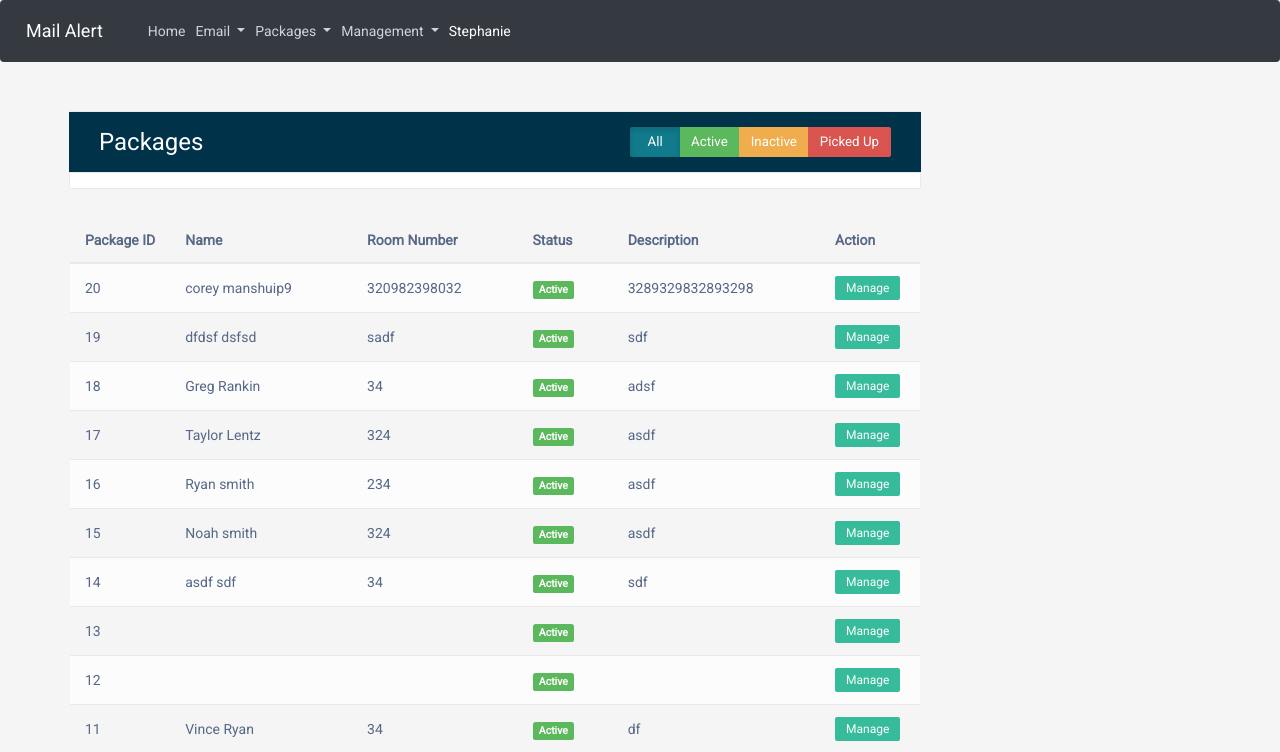
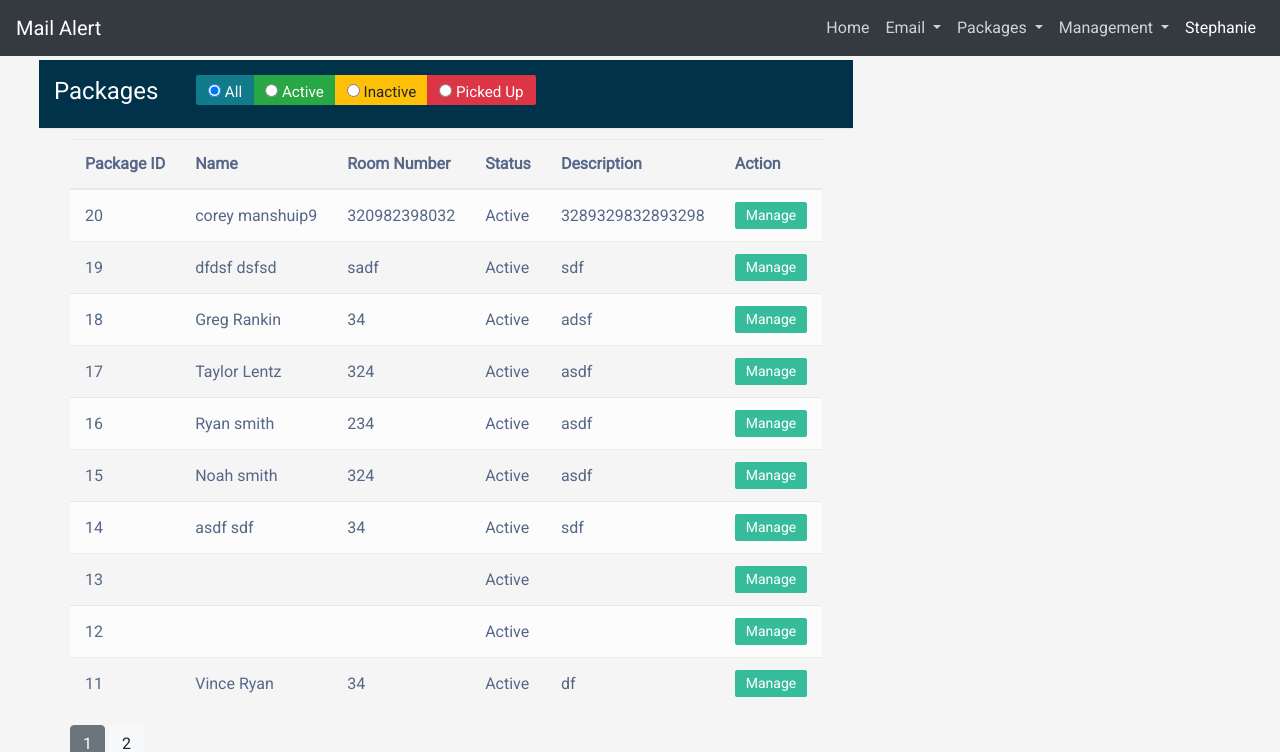
Before and after one commit to cmans782/emailAlert, a Flask app: page /packages in a window 1280 px wide. Shown: the top 752 px of the page. Run offline with Flask 2, Linux system fonts and the light colour scheme; a user stored in the database is signed in; data comes from the database, SQL or seed files in the repository; some libraries are stand-ins or nearby versions.

Commit message:
Packages Page UI
Trying to fix parts of the Packages page.

```diff
--- a/Mail_Alert/mailalert/packages/routes.py
+++ b/Mail_Alert/mailalert/packages/routes.py
@@ -9,7 +9,7 @@ packages = Blueprint('packages', __name__)
 
 
 @packages.route("/newPackage", methods=['GET', 'POST'])
-@login_required
+# @login_required
 def newPackage():
     form = NewPackageForm()
     if form.validate_on_submit():
@@ -28,7 +28,7 @@ def newPackage():
     return render_template('newPackage.html', title='New_Package', form=form)
 
 @packages.route("/packages", methods=['GET'])
-@login_required
+# @login_required
 def package():
     page = request.args.get('page', 1, type=int)
     packages = Package.query.order_by(Package.delivery_date.desc()).paginate(page=page, per_page=10)
--- a/Mail_Alert/mailalert/templates/packages.html
+++ b/Mail_Alert/mailalert/templates/packages.html
@@ -8,7 +8,6 @@
     <link rel="stylesheet" href="https://fonts.googleapis.com/css?family=Roboto|Varela+Round">
     <link rel="stylesheet" href="https://fonts.googleapis.com/icon?family=Material+Icons">
     <link rel="stylesheet" href="https://maxcdn.bootstrapcdn.com/font-awesome/4.7.0/css/font-awesome.min.css">
-    <link rel="stylesheet" href="https://maxcdn.bootstrapcdn.com/bootstrap/3.3.7/css/bootstrap.min.css">
     <script src="https://ajax.googleapis.com/ajax/libs/jquery/1.12.4/jquery.min.js"></script>
     <script src="https://maxcdn.bootstrapcdn.com/bootstrap/3.3.7/js/bootstrap.min.js"></script>
     <style type="text/css">
@@ -95,12 +94,10 @@
     </style>
 </head>
 
-<div class="table-wrapper">
+<!-- <div class="table-wrapper"> -->
 <div class="table-title">
     <div class="row">
-            <div class="col-sm-6">
             <h2 style="color:white">Packages</h2>
-            </div>
         <div class="col-sm-6">
                 <div class="btn-group" data-toggle="buttons">
                     <label class="btn btn-info active">
@@ -116,7 +113,7 @@
                         <input type="radio" name="status" value="picked-up"> Picked Up
                     </label>
                 </div>
-            </div>
+
         </div>
     </div>
 </div>
```
Lines whose indentation alone changed are shown as unchanged.
